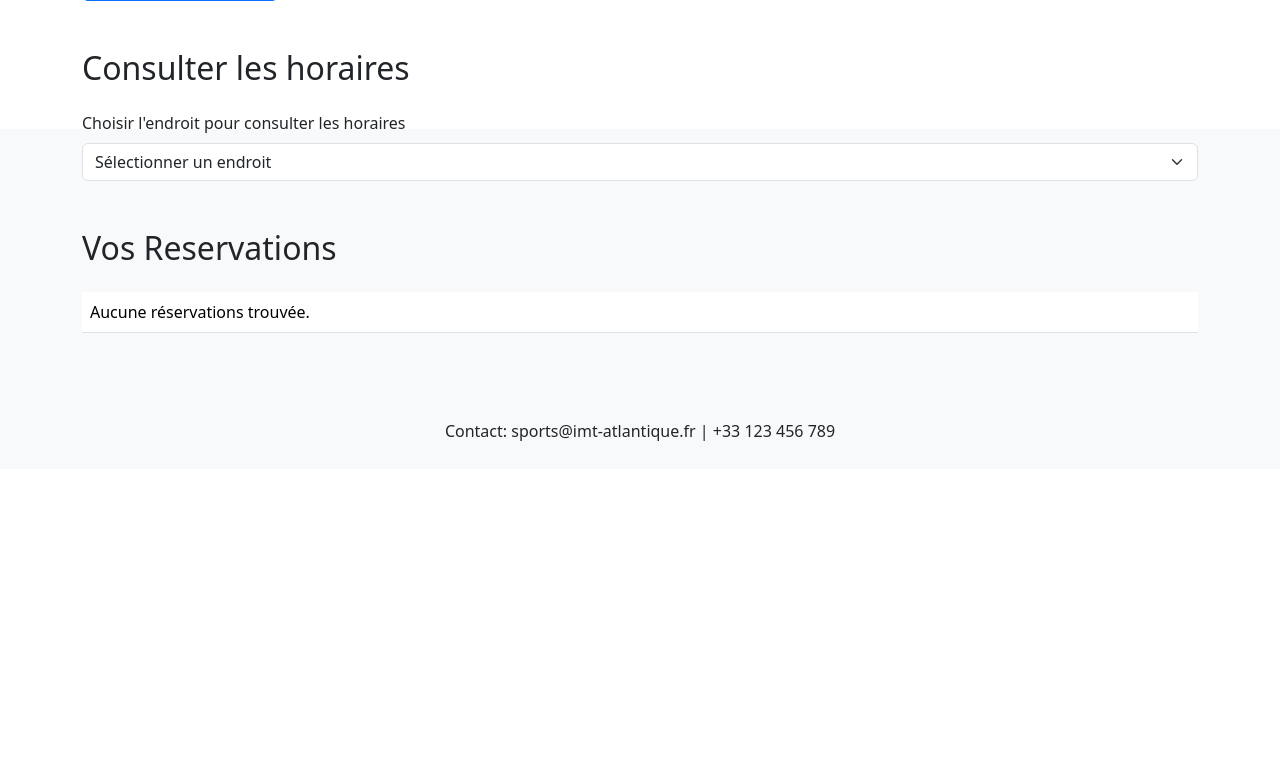
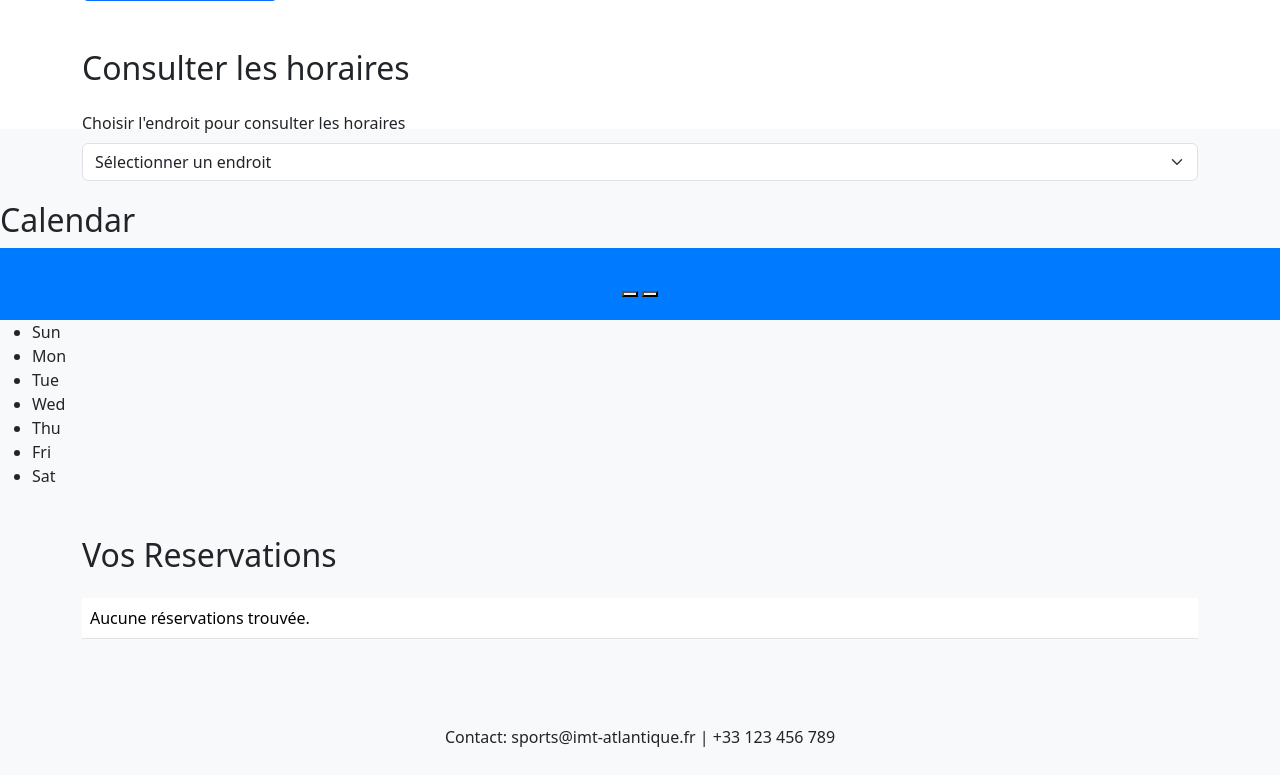
Before and after one commit to Rayane3/app_v1, a Flask app: page /booking in a window 1280 px wide. Shown: the part 671-1446 px from the top of the page. Before the commit the page ends 1112 px from the top, so only its background shows below. Run offline with Flask 3, Linux system fonts and the light colour scheme; a user stored in the database is signed in.

Commit message:
Update booking.html

```diff
--- a/templates/booking.html
+++ b/templates/booking.html
@@ -113,7 +113,32 @@
     <div id="timetable"></div>
 </div>
 
-
+<!-- Calendar -->
+<div lass="container mt-5" id="calendrier">
+    <h2>Calendar</h2>
+        <div class="calendar">
+          <header>
+            <h3></h3>
+            <nav>
+              <button id="prev"></button>
+              <button id="next"></button>
+            </nav>
+          </header>
+          <section>
+            <ul class="days">
+              <li>Sun</li>
+              <li>Mon</li>
+              <li>Tue</li>
+              <li>Wed</li>
+              <li>Thu</li>
+              <li>Fri</li>
+              <li>Sat</li>
+            </ul>
+            <ul class="dates"></ul>
+          </section>
+        </div>
+        <script src="script.js" defer></script>
+</div>
 
 <!-- Reservations List -->
 <div class="container mt-5" id="reservations-list">
```
